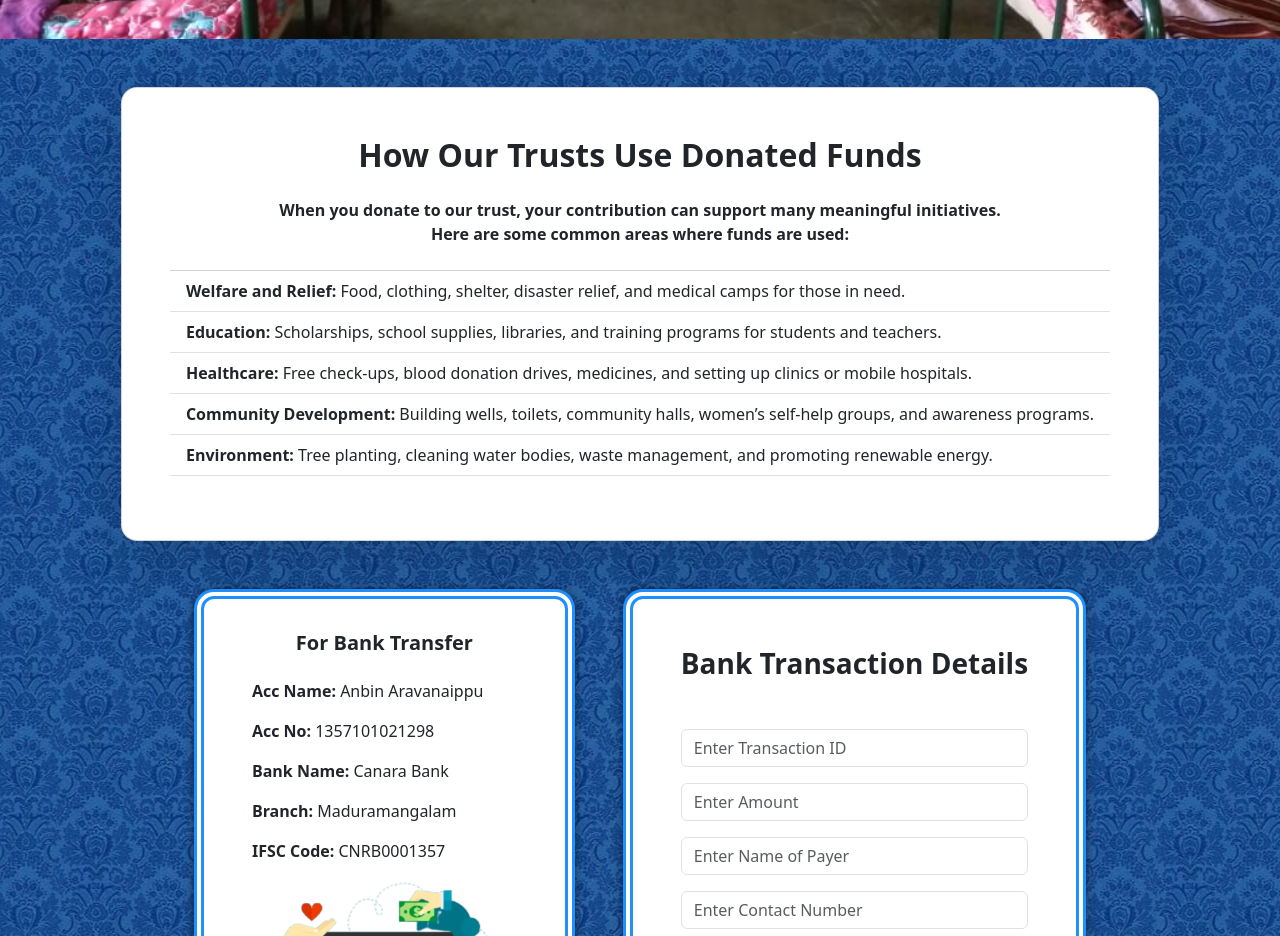
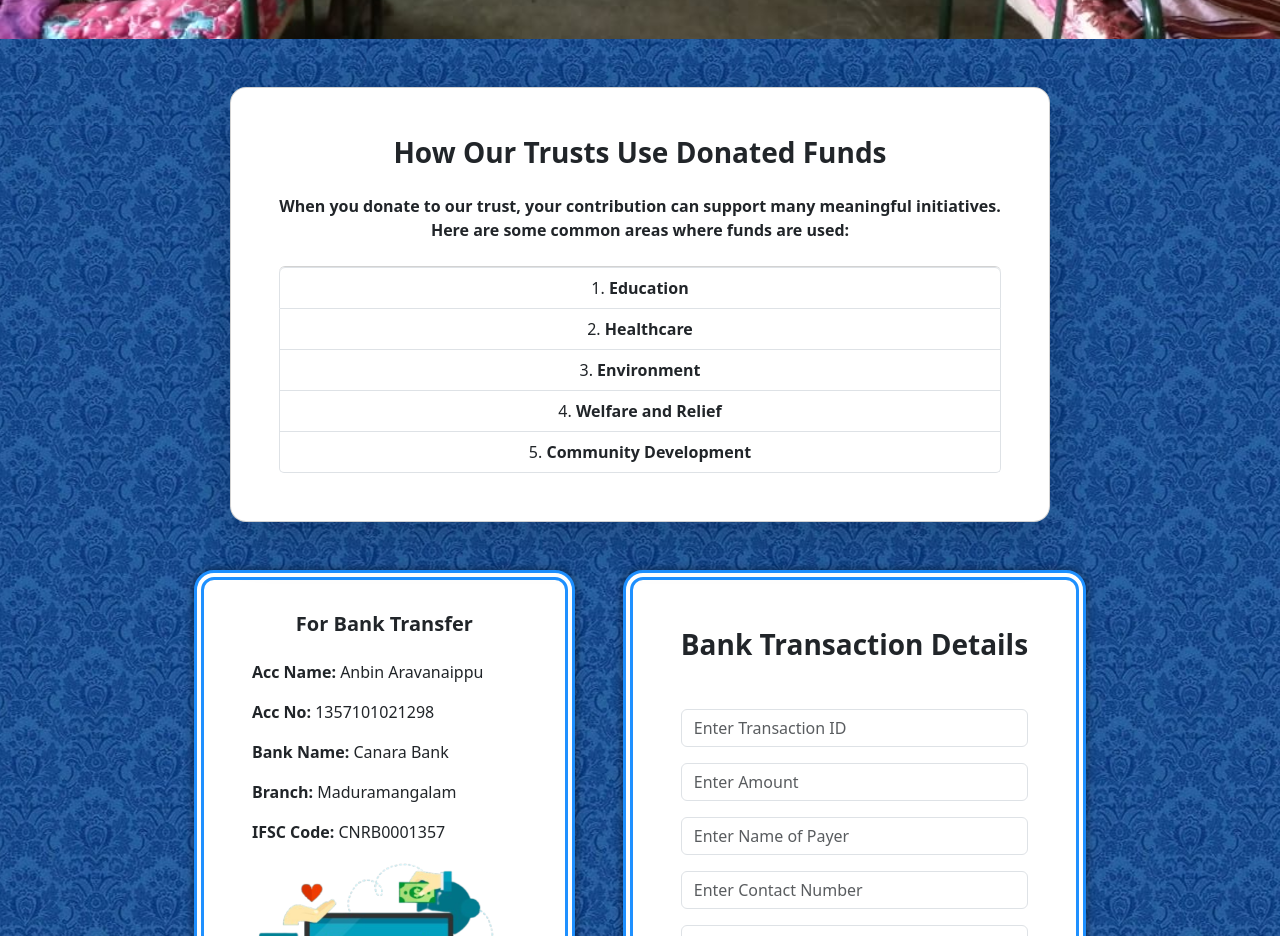
Before and after one commit to Charles050900/Anbin-Aravanaippu-Arakkattalai, a React (Vite) app: page /Anbin-Aravanaippu-Arakkattalai/Donate-Funds in a window 1280 px wide. Shown: the part 800-1736 px from the top of the page. Built offline with nearby package versions, Linux system fonts and the light colour scheme.

Commit message:
Auto update

```diff
--- a/src/components/DonateFundForm.jsx
+++ b/src/components/DonateFundForm.jsx
@@ -26,15 +26,13 @@ const DonateFundForm = () => {
         e.preventDefault()
         window.alert("Form submitted successfully!")
 
-
-
         setFormData({
-          transactionId: "",
-          amount: "",
-          payerName: "",
-          contactNo: "",
-          message: "",
-        });
+            transactionId: "",
+            amount: "",
+            payerName: "",
+            contactNo: "",
+            message: "",
+        })
     }
     let navigate = useNavigate()
 
@@ -44,30 +42,30 @@ const DonateFundForm = () => {
     return (
         <div className="donate-funds-form p-5 d-flex flex-column justify-content-evenly align-items-center gap-5">
             <div className="card p-5 rounded-4 shadow-lg">
-                <h2 className="mb-4 text-center fw-bold">How Our Trusts Use Donated Funds</h2>
-                <p className="mb-4 fw-bold text-center">
+                <h3 className="mb-4 text-center fw-bold">How Our Trusts Use Donated Funds</h3>
+                <p className="mb-4 fw-bold text-center ">
                     When you donate to our trust, your contribution can support many meaningful initiatives. <br />
                     Here are some common areas where funds are used:
                 </p>
 
-                <ul className="list-group list-group-flush">
+                <ol className="list-group text-center list-group-numbered">
                     <li className="list-group-item">
-                        <strong>Welfare and Relief:</strong> Food, clothing, shelter, disaster relief, and medical camps for those in need.
+                        <strong>Education</strong>
                     </li>
                     <li className="list-group-item">
-                        <strong>Education:</strong> Scholarships, school supplies, libraries, and training programs for students and teachers.
+                        <strong>Healthcare</strong>
                     </li>
                     <li className="list-group-item">
-                        <strong>Healthcare:</strong> Free check-ups, blood donation drives, medicines, and setting up clinics or mobile hospitals.
+                        <strong>Environment</strong>
                     </li>
                     <li className="list-group-item">
-                        <strong>Community Development:</strong> Building wells, toilets, community halls, women’s self-help groups, and awareness programs.
+                        <strong>Welfare and Relief</strong>
                     </li>
                     <li className="list-group-item">
-                        <strong>Environment:</strong> Tree planting, cleaning water bodies, waste management, and promoting renewable energy.
+                        <strong>Community Development</strong>
                     </li>
-                    <li className="list-group-item"></li>
-                </ul>
+                    {/* <li className="list-group-item"></li> */}
+                </ol>
 
                 {/* <div className="alert alert-info mt-4 mb-0">
                     <strong>Tip:</strong> Before donating, check if the trust is registered (e.g., 12A/80G in India) and ask for receipts or reports on how funds are used.
@@ -132,7 +130,6 @@ const DonateFundForm = () => {
                     </form>
                 </div>
             </div>
-
         </div>
     )
 }
```
